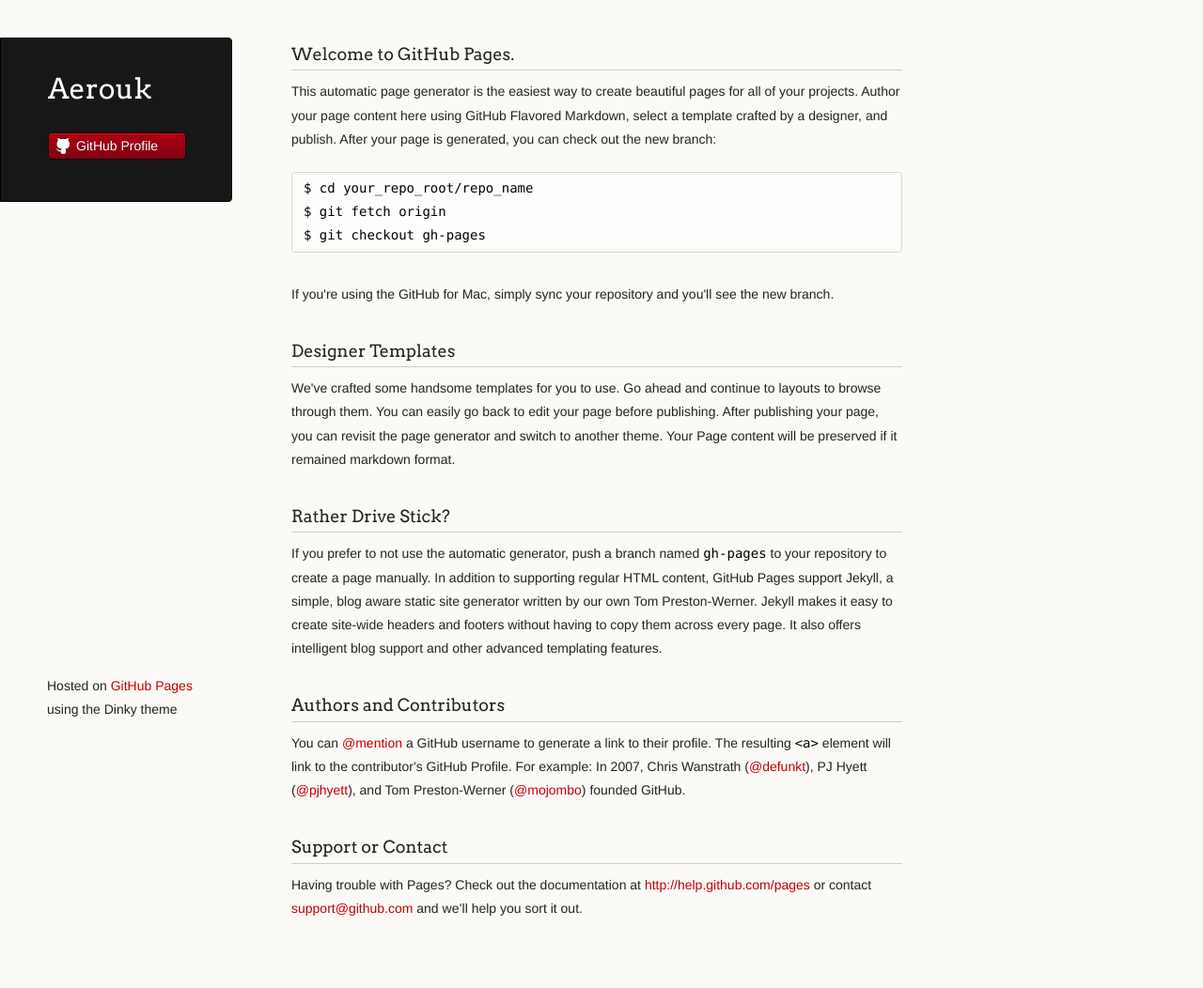
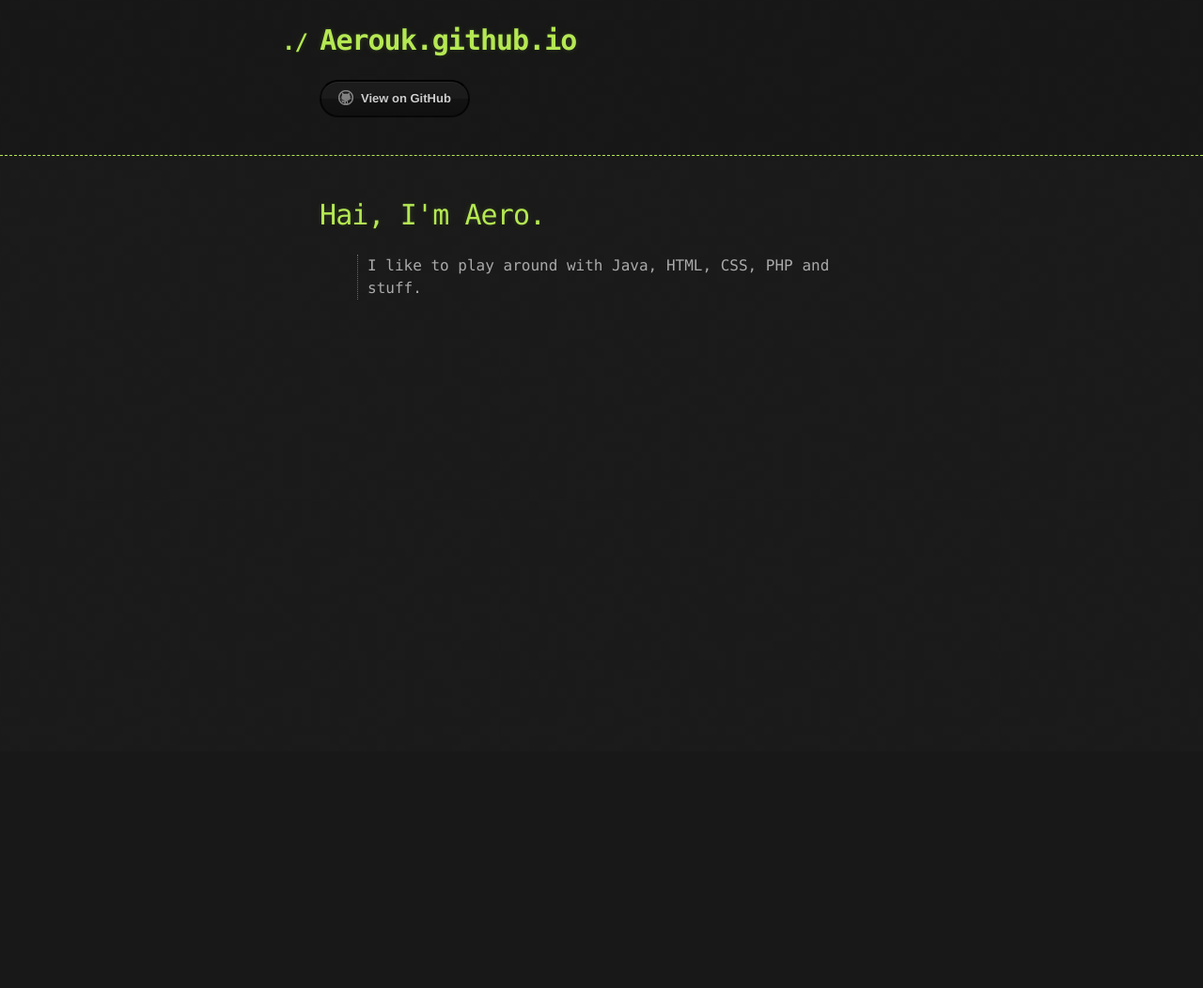
Before and after one commit to aerouk/aerouk.github.io, a PHP site: page / in a window 1280 px wide. Shown: the whole page at 94% size. After the commit the page ends 319 px from the top, so only its background shows below. Run offline with PHP 8.4, Linux system fonts and the light colour scheme.

Commit message:
Replace master branch with page content via GitHub

```diff
--- a/index.html
+++ b/index.html
@@ -1,69 +1,40 @@
-<!doctype html>
+<!DOCTYPE html>
 <html>
   <head>
-    <meta charset="utf-8">
+    <meta charset='utf-8'>
     <meta http-equiv="X-UA-Compatible" content="chrome=1">
+
+    <link rel="stylesheet" type="text/css" href="stylesheets/stylesheet.css" media="screen" />
+    <link rel="stylesheet" type="text/css" href="stylesheets/pygment_trac.css" media="screen" />
+    <link rel="stylesheet" type="text/css" href="stylesheets/print.css" media="print" />
+
     <title>Aerouk.github.io by Aerouk</title>
+  </head>
 
-    <link rel="stylesheet" href="stylesheets/styles.css">
-    <link rel="stylesheet" href="stylesheets/pygment_trac.css">
-    <script src="javascripts/scale.fix.js"></script>
-    <meta name="viewport" content="width=device-width, initial-scale=1, user-scalable=no">
-    <!--[if lt IE 9]>
-    <script src="//html5shiv.googlecode.com/svn/trunk/html5.js"></script>
-    <![endif]-->
-  </head>
   <body>
-    <div class="wrapper">
-      <header>
-        <h1 class="header">Aerouk</h1>
-        <p class="header"></p>
 
+    <header>
+      <div class="container">
+        <h1>Aerouk.github.io</h1>
+        <h2></h2>
 
+        <section id="downloads">
+          <a href="https://github.com/Aerouk" class="btn btn-github"><span class="icon"></span>View on GitHub</a>
+        </section>
+      </div>
+    </header>
 
-        <ul>
-          <li><a class="buttons github" href="https://github.com/Aerouk">GitHub Profile</a></li>
-        </ul>
+    <div class="container">
+      <section id="main_content">
+        <h1>
+<a name="hai-im-aero" class="anchor" href="#hai-im-aero"><span class="octicon octicon-link"></span></a>Hai, I'm Aero.</h1>
 
-      </header>
-      <section>
-        <h3>
-<a name="welcome-to-github-pages" class="anchor" href="#welcome-to-github-pages"><span class="octicon octicon-link"></span></a>Welcome to GitHub Pages.</h3>
+<blockquote>
+<p>I like to play around with Java, HTML, CSS, PHP and stuff.</p>
+</blockquote>
+      </section>
+    </div>
 
-<p>This automatic page generator is the easiest way to create beautiful pages for all of your projects. Author your page content here using GitHub Flavored Markdown, select a template crafted by a designer, and publish. After your page is generated, you can check out the new branch:</p>
-
-<pre><code>$ cd your_repo_root/repo_name
-$ git fetch origin
-$ git checkout gh-pages
-</code></pre>
-
-<p>If you're using the GitHub for Mac, simply sync your repository and you'll see the new branch.</p>
-
-<h3>
-<a name="designer-templates" class="anchor" href="#designer-templates"><span class="octicon octicon-link"></span></a>Designer Templates</h3>
-
-<p>We've crafted some handsome templates for you to use. Go ahead and continue to layouts to browse through them. You can easily go back to edit your page before publishing. After publishing your page, you can revisit the page generator and switch to another theme. Your Page content will be preserved if it remained markdown format.</p>
-
-<h3>
-<a name="rather-drive-stick" class="anchor" href="#rather-drive-stick"><span class="octicon octicon-link"></span></a>Rather Drive Stick?</h3>
-
-<p>If you prefer to not use the automatic generator, push a branch named <code>gh-pages</code> to your repository to create a page manually. In addition to supporting regular HTML content, GitHub Pages support Jekyll, a simple, blog aware static site generator written by our own Tom Preston-Werner. Jekyll makes it easy to create site-wide headers and footers without having to copy them across every page. It also offers intelligent blog support and other advanced templating features.</p>
-
-<h3>
-<a name="authors-and-contributors" class="anchor" href="#authors-and-contributors"><span class="octicon octicon-link"></span></a>Authors and Contributors</h3>
-
-<p>You can <a href="https://github.com/blog/821" class="user-mention">@mention</a> a GitHub username to generate a link to their profile. The resulting <code>&lt;a&gt;</code> element will link to the contributor's GitHub Profile. For example: In 2007, Chris Wanstrath (<a href="https://github.com/defunkt" class="user-mention">@defunkt</a>), PJ Hyett (<a href="https://github.com/pjhyett" class="user-mention">@pjhyett</a>), and Tom Preston-Werner (<a href="https://github.com/mojombo" class="user-mention">@mojombo</a>) founded GitHub.</p>
-
-<h3>
-<a name="support-or-contact" class="anchor" href="#support-or-contact"><span class="octicon octicon-link"></span></a>Support or Contact</h3>
-
-<p>Having trouble with Pages? Check out the documentation at <a href="http://help.github.com/pages">http://help.github.com/pages</a> or contact <a href="mailto:support@github.com">support@github.com</a> and we’ll help you sort it out.</p>
-      </section>
-      <footer>
-        <p><small>Hosted on <a href="https://pages.github.com">GitHub Pages</a> using the Dinky theme</small></p>
-      </footer>
-    </div>
-    <!--[if !IE]><script>fixScale(document);</script><![endif]-->
 
   </body>
 </html>
--- /dev/null
+++ b/javascripts/main.js
@@ -0,0 +1 @@
+console.log('This would be the main JS file.');
--- a/stylesheets/pygment_trac.css
+++ b/stylesheets/pygment_trac.css
@@ -1,4 +1,3 @@
-.highlight  { background: #ffffff; }
 .highlight .c { color: #999988; font-style: italic } /* Comment */
 .highlight .err { color: #a61717; background-color: #e3d2d2 } /* Error */
 .highlight .k { font-weight: bold } /* Keyword */
@@ -35,7 +34,7 @@
 .highlight .ne { color: #990000; font-weight: bold } /* Name.Exception */
 .highlight .nf { color: #990000; font-weight: bold } /* Name.Function */
 .highlight .nn { color: #555555 } /* Name.Namespace */
-.highlight .nt { color: #000080 } /* Name.Tag */
+.highlight .nt { color: #CBDFFF } /* Name.Tag */
 .highlight .nv { color: #008080 } /* Name.Variable */
 .highlight .ow { font-weight: bold } /* Operator.Word */
 .highlight .w { color: #bbbbbb } /* Text.Whitespace */
--- /dev/null
+++ b/stylesheets/stylesheet.css
@@ -0,0 +1,247 @@
+body {
+  margin: 0;
+  padding: 0;
+  background: #151515 url("../images/bkg.png") 0 0;
+  color: #eaeaea;
+  font: 16px;
+  line-height: 1.5;
+  font-family: Monaco, "Bitstream Vera Sans Mono", "Lucida Console", Terminal, monospace;
+}
+
+/* General & 'Reset' Stuff */
+
+.container {
+  width: 90%;
+  max-width: 600px;
+  margin: 0 auto;
+}
+
+section {
+  display: block;
+  margin: 0 0 20px 0;
+}
+
+h1, h2, h3, h4, h5, h6 {
+  margin: 0 0 20px;
+}
+
+li {
+  line-height: 1.4 ;
+}
+
+/* Header, <header>
+   header   - container
+   h1       - project name
+   h2       - project description
+*/
+
+header {
+  background: rgba(0, 0, 0, 0.1);
+  width: 100%;
+  border-bottom: 1px dashed #b5e853;
+  padding: 20px 0;
+  margin: 0 0 40px 0;
+}
+
+header h1 {
+  font-size: 30px;
+  line-height: 1.5;
+  margin: 0 0 0 -40px;
+  font-weight: bold;
+  font-family: Monaco, "Bitstream Vera Sans Mono", "Lucida Console", Terminal, monospace;
+  color: #b5e853;
+  text-shadow: 0 1px 1px rgba(0, 0, 0, 0.1),
+               0 0 5px rgba(181, 232, 83, 0.1),
+               0 0 10px rgba(181, 232, 83, 0.1);
+  letter-spacing: -1px;
+  -webkit-font-smoothing: antialiased;
+}
+
+header h1:before {
+  content: "./ ";
+  font-size: 24px;
+}
+
+header h2 {
+  font-size: 18px;
+  font-weight: 300;
+  color: #666;
+}
+
+#downloads .btn {
+  display: inline-block;
+  text-align: center;
+  margin: 0;
+}
+
+/* Main Content
+*/
+
+#main_content {
+  width: 100%;
+  -webkit-font-smoothing: antialiased;
+}
+section img {
+  max-width: 100%
+}
+
+h1, h2, h3, h4, h5, h6 {
+  font-weight: normal;
+  font-family: Monaco, "Bitstream Vera Sans Mono", "Lucida Console", Terminal, monospace;
+  color: #b5e853;
+  letter-spacing: -0.03em;
+  text-shadow: 0 1px 1px rgba(0, 0, 0, 0.1),
+               0 0 5px rgba(181, 232, 83, 0.1),
+               0 0 10px rgba(181, 232, 83, 0.1);
+}
+
+#main_content h1 {
+  font-size: 30px;
+}
+
+#main_content h2 {
+  font-size: 24px;
+}
+
+#main_content h3 {
+  font-size: 18px;
+}
+
+#main_content h4 {
+  font-size: 14px;
+}
+
+#main_content h5 {
+  font-size: 12px;
+  text-transform: uppercase;
+  margin: 0 0 5px 0;
+}
+
+#main_content h6 {
+  font-size: 12px;
+  text-transform: uppercase;
+  color: #999;
+  margin: 0 0 5px 0;
+}
+
+dt {
+  font-style: italic;
+  font-weight: bold;
+}
+
+ul li {
+  list-style: none;
+}
+
+ul li:before {
+  content: ">>";
+  font-family: Monaco, "Bitstream Vera Sans Mono", "Lucida Console", Terminal, monospace;
+  font-size: 13px;
+  color: #b5e853;
+  margin-left: -37px;
+  margin-right: 21px;
+  line-height: 16px;
+}
+
+blockquote {
+  color: #aaa;
+  padding-left: 10px;
+  border-left: 1px dotted #666;
+}
+
+pre {
+  background: rgba(0, 0, 0, 0.9);
+  border: 1px solid rgba(255, 255, 255, 0.15);
+  padding: 10px;
+  font-size: 14px;
+  color: #b5e853;
+  border-radius: 2px;
+  -moz-border-radius: 2px;
+  -webkit-border-radius: 2px;
+  text-wrap: normal;
+  overflow: auto;
+  overflow-y: hidden;
+}
+
+table {
+  width: 100%;
+  margin: 0 0 20px 0;
+}
+
+th {
+  text-align: left;
+  border-bottom: 1px dashed #b5e853;
+  padding: 5px 10px;
+}
+
+td {
+  padding: 5px 10px;
+}
+
+hr {
+  height: 0;
+  border: 0;
+  border-bottom: 1px dashed #b5e853;
+  color: #b5e853;
+}
+
+/* Buttons
+*/
+
+.btn {
+  display: inline-block;
+  background: -webkit-linear-gradient(top, rgba(40, 40, 40, 0.3), rgba(35, 35, 35, 0.3) 50%, rgba(10, 10, 10, 0.3) 50%, rgba(0, 0, 0, 0.3));
+  padding: 8px 18px;
+  border-radius: 50px;
+  border: 2px solid rgba(0, 0, 0, 0.7);
+  border-bottom: 2px solid rgba(0, 0, 0, 0.7);
+  border-top: 2px solid rgba(0, 0, 0, 1);
+  color: rgba(255, 255, 255, 0.8);
+  font-family: Helvetica, Arial, sans-serif;
+  font-weight: bold;
+  font-size: 13px;
+  text-decoration: none;
+  text-shadow: 0 -1px 0 rgba(0, 0, 0, 0.75);
+  box-shadow: inset 0 1px 0 rgba(255, 255, 255, 0.05);
+}
+
+.btn:hover {
+  background: -webkit-linear-gradient(top, rgba(40, 40, 40, 0.6), rgba(35, 35, 35, 0.6) 50%, rgba(10, 10, 10, 0.8) 50%, rgba(0, 0, 0, 0.8));
+}
+
+.btn .icon {
+  display: inline-block;
+  width: 16px;
+  height: 16px;
+  margin: 1px 8px 0 0;
+  float: left;
+}
+
+.btn-github .icon {
+  opacity: 0.6;
+  background: url("../images/blacktocat.png") 0 0 no-repeat;
+}
+
+/* Links
+   a, a:hover, a:visited
+*/
+
+a {
+  color: #63c0f5;
+  text-shadow: 0 0 5px rgba(104, 182, 255, 0.5);
+}
+
+/* Clearfix */
+
+.cf:before, .cf:after {
+  content:"";
+  display:table;
+}
+
+.cf:after {
+  clear:both;
+}
+
+.cf {
+  zoom:1;
+}
```
Also changed, not shown: params.json (+1 -1 lines), images/bkg.png (added), images/blacktocat.png (added).
